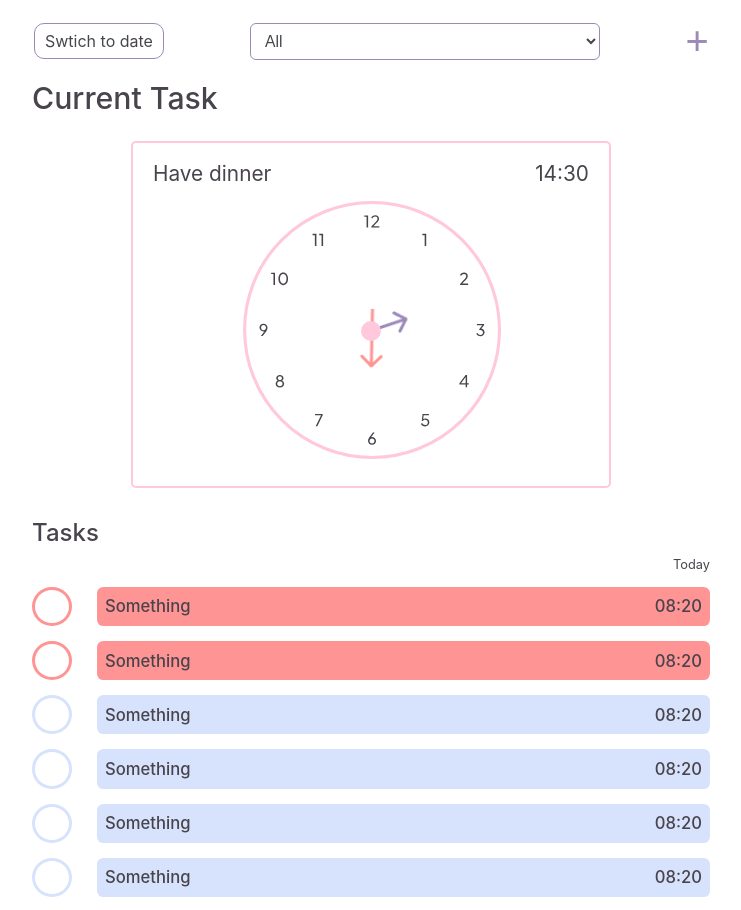
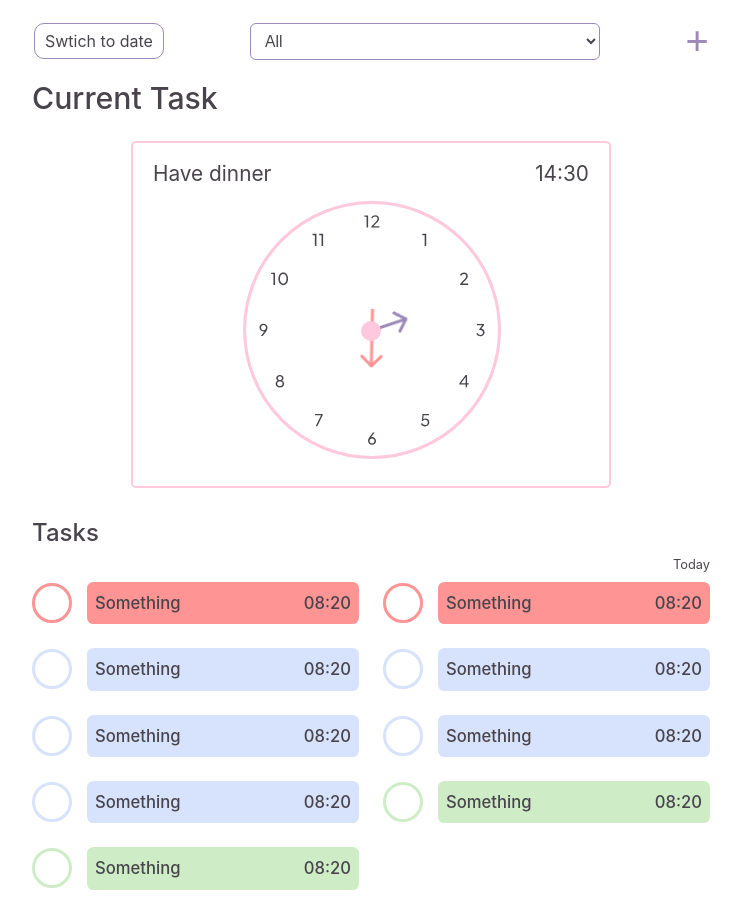
Before and after one commit to Amin-Ansari/My-to-do-list, a React (Create React App) app: page / in a window 1280 px wide. Shown: the top 910 px of the page, without its empty margins (269-1010 px from the left). Built offline with nearby package versions, Linux system fonts and the light colour scheme.

Commit message:
The task items alignment got fixed

```diff
--- a/src/Components/Data/CheckBox.css
+++ b/src/Components/Data/CheckBox.css
@@ -6,7 +6,7 @@
   font-weight: 500;
 }
 .theCheckBoxContainer {
-  margin: 0px 25px 0px 0px;
+  margin: 0px 15px 0px 0px;
   display: flex;
   flex-flow: row nowrap;
 }
@@ -15,7 +15,7 @@
   border-width: 3.5px;
   border-style: solid;
   width: 40px;
-  height: 100%;
+  height: 40px;
   justify-content: center;
   border-radius: 100%;
   position: relative;
--- a/src/Components/Data/ListItem.css
+++ b/src/Components/Data/ListItem.css
@@ -1,13 +1,14 @@
 .list-item-style {
-  margin: 15px 0px;
+  width: 100%;
 }
 .item-container {
   display: flex;
   flex-flow: row nowrap;
+  align-items: center;
 }
 .item-desc {
   display: flex;
-  padding: 0.6rem 0.5rem;
+  padding: 0.7rem 0.5rem;
   width: 100%;
   justify-content: space-between;
   border-radius: 0.4rem;
--- a/src/Components/UI/ListLayout.css
+++ b/src/Components/UI/ListLayout.css
@@ -4,3 +4,15 @@
   font-weight: normal;
   margin: 10px 0px;
 }
+.list-style {
+  display: grid;
+  justify-content: center;
+  grid-template-columns: 1fr;
+  gap: 1.5rem;
+  padding-bottom: 15px;
+}
+@media all and (min-width: 768px) {
+  .list-style {
+    grid-template-columns: 1fr 1fr;
+  }
+}
--- a/src/Components/UI/ListLayout.js
+++ b/src/Components/UI/ListLayout.js
@@ -7,7 +7,7 @@ export default function ListLayout() {
       <div className="list-title">
         <h4>Today</h4>
       </div>
-      <ul>
+      <ul className="list-style">
         <ListItem bgColor="FF9494"></ListItem>
         <ListItem bgColor="FF9494"></ListItem>
         <ListItem bgColor="D7E3FC"></ListItem>
```
